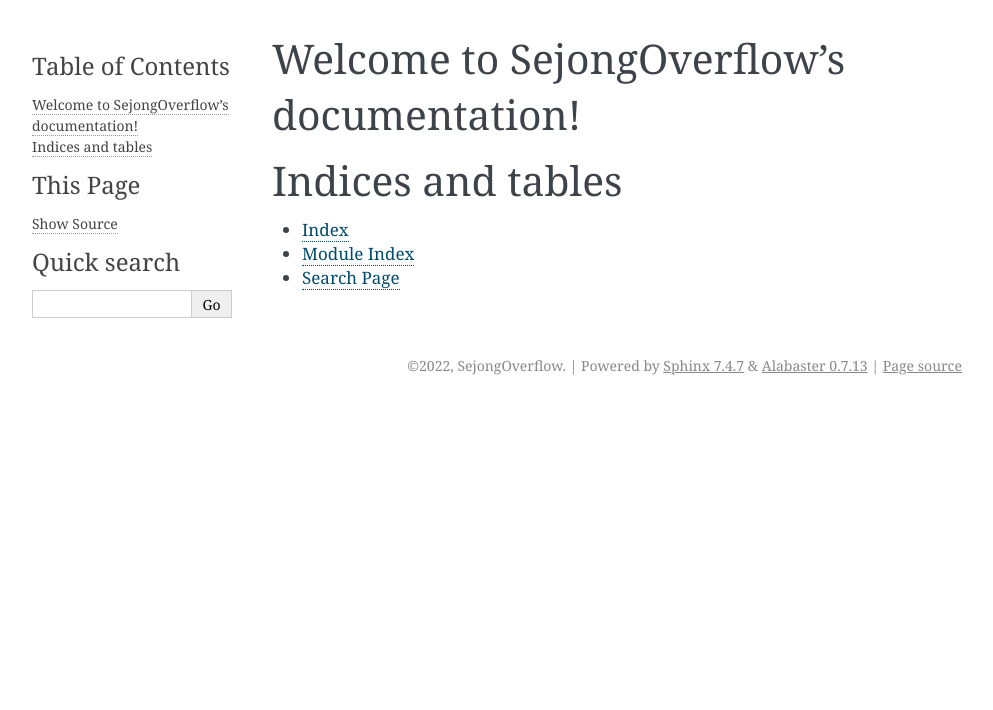
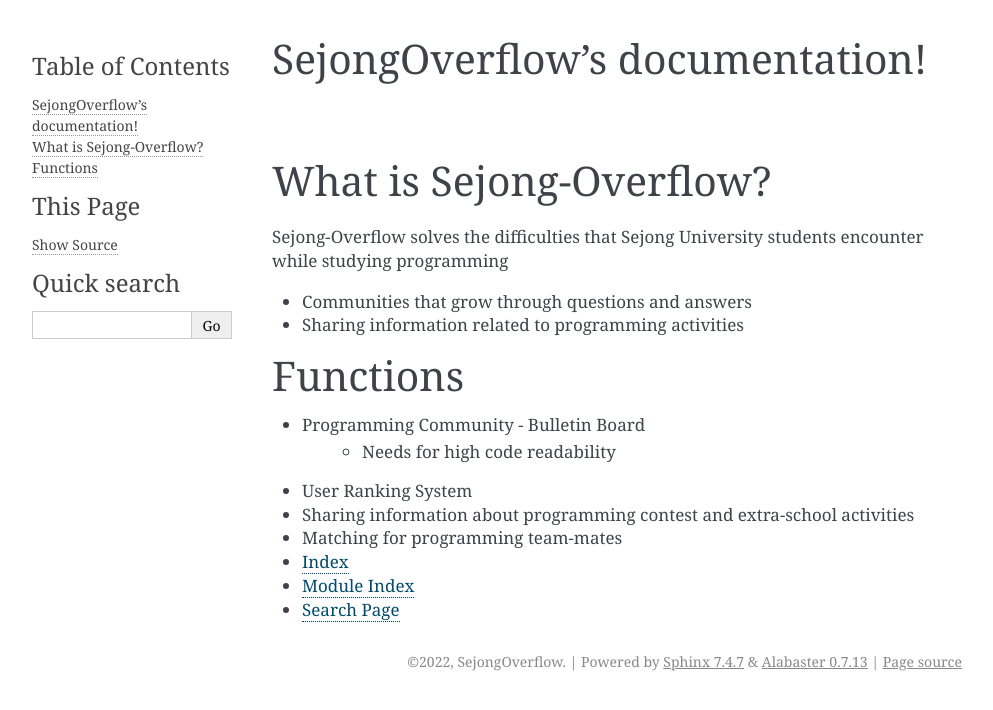
Before and after one commit to Sejong-Overflow/Sejong-Overflow, a Sphinx documentation site: the page built from docs/source/index.rst, in a window 1280 px wide. Shown: the top 710 px of the page, without its empty margins (148-1141 px from the left). Built offline with Sphinx 7.4.7, drawn with Linux system fonts in a browser that asks for light colours.

Commit message:
Adding documents paragraphs

```diff
--- a/docs/source/index.rst
+++ b/docs/source/index.rst
@@ -1,9 +1,9 @@
 .. SejongOverflow documentation master file, created by
-   sphinx-quickstart on Thu Nov  3 20:00:37 2022.
+   sphinx-quickstart on Thu Nov  3 19:35:03 2022.
    You can adapt this file completely to your liking, but it should at least
    contain the root `toctree` directive.
 
-Welcome to SejongOverflow's documentation!
+SejongOverflow's documentation!
 ==========================================
 
 .. toctree::
@@ -12,8 +12,21 @@
 
 
 
-Indices and tables
-==================
+What is Sejong-Overflow?
+========================
+Sejong-Overflow solves the difficulties that Sejong University students encounter while studying programming
+
+* Communities that grow through questions and answers
+* Sharing information related to programming activities
+
+Functions
+=========
+* Programming Community - Bulletin Board
+    * Needs for high code readability
+* User Ranking System
+* Sharing information about programming contest and extra-school activities
+* Matching for programming team-mates
+
 
 * :ref:`genindex`
 * :ref:`modindex`
```
Also changed, not shown: 2 other files.
